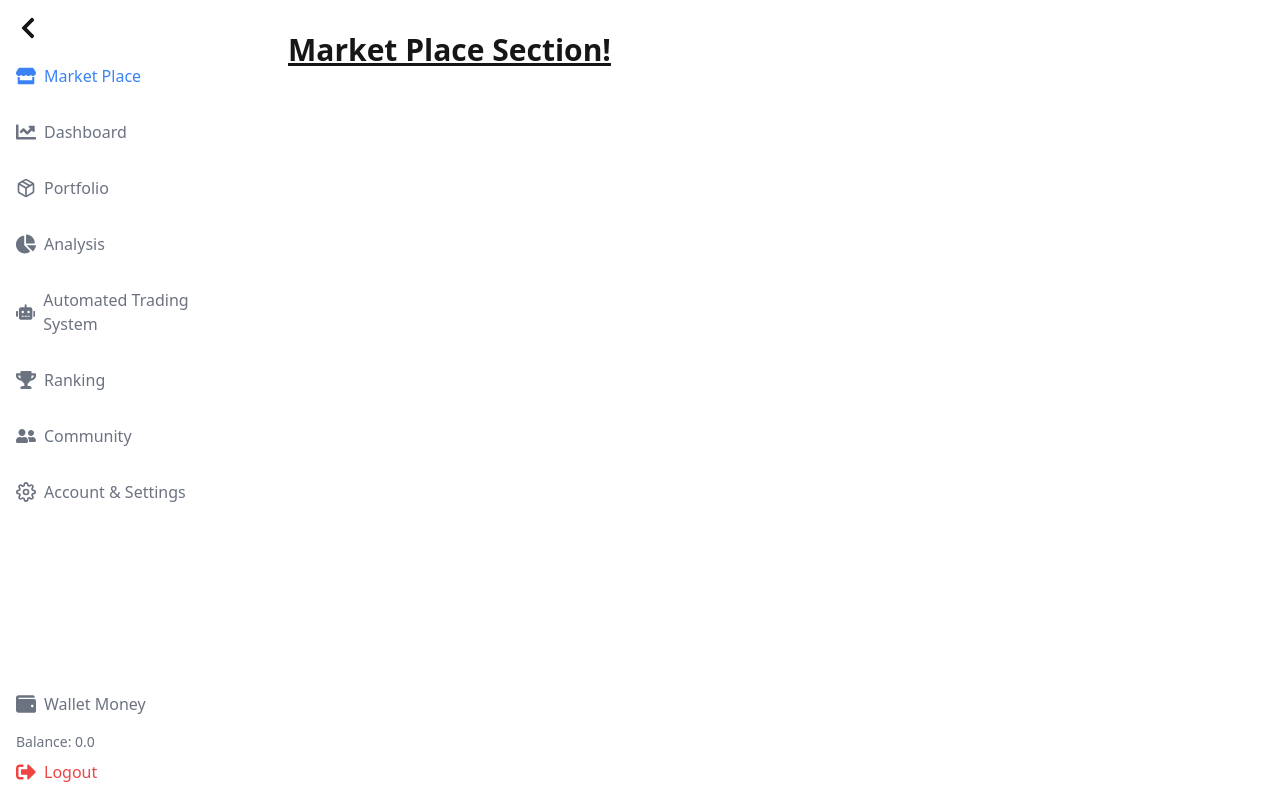
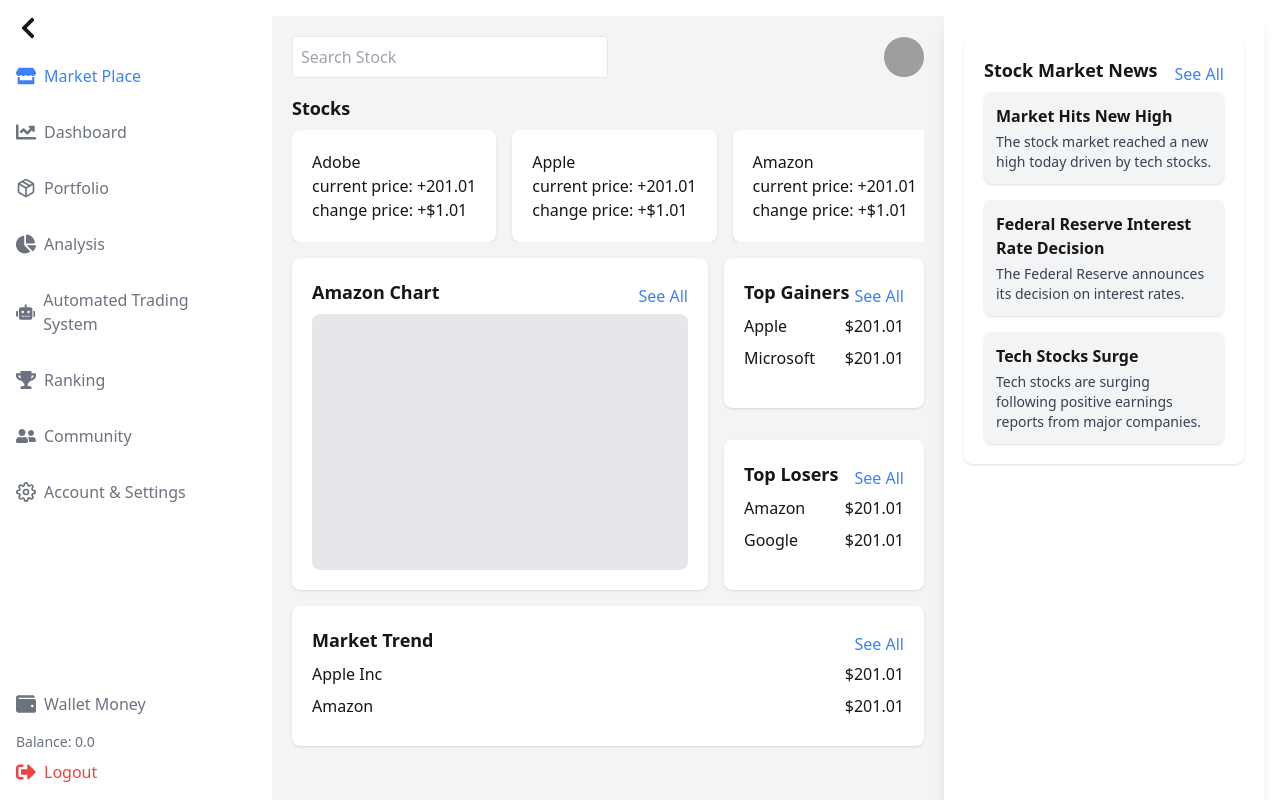
Before and after one commit to karthikreddy-7/InfyTrade, a React (Create React App) app in the folder frontend/infytradefe/: page / in a window 1280 px wide. Both pictures are taken after a click on the button "Go to MarketPlace". Built offline with nearby package versions, Linux system fonts and the light colour scheme; grey boxes are pictures that could not be loaded.

Commit message:
added maketplace changes

```diff
--- a/frontend/infytradefe/src/components/marketplace/Marketplace.js
+++ b/frontend/infytradefe/src/components/marketplace/Marketplace.js
@@ -1,13 +1,118 @@
-import React from "react";
+import React, { useState } from 'react';
 
 const Marketplace = () => {
+  const [isSidebarCollapsed, setIsSidebarCollapsed] = useState(false);
+
+  const toggleSidebar = () => {
+    setIsSidebarCollapsed(!isSidebarCollapsed);
+  };
+
   return (
-    <div className="flex h-screen">
-      <div className="flex-1 p-4">
-        <h1 className="text-3xl font-bold underline">Market Place Section!</h1>
-      </div>
+    <div className="min-h-screen bg-gray-100 flex">
+      {/* Main Content */}
+      <main className="flex-1 p-5 overflow-y-auto">
+        <header className="flex items-center justify-between mb-4">
+          <input
+            type="text"
+            placeholder="Search Stock"
+            className="p-2 border rounded w-1/2"
+          />
+          <img
+            src="path-to-profile-picture.jpg"
+            alt="Profile"
+            className="w-10 h-10 rounded-full"
+          />
+        </header>
+
+        <div className="mb-4">
+          <h2 className="text-lg font-semibold mb-2">Stocks</h2>
+          <div className="flex space-x-4 overflow-x-auto">
+            {["Adobe", "Apple", "Amazon", "Microsoft", "Google"].map((stock) => (
+              <div key={stock} className="bg-white p-5 rounded-lg shadow min-w-max">
+                <span>{stock}</span>
+                <div>current price: +201.01</div>
+                <div>change price: +$1.01</div>
+              </div>
+            ))}
+          </div>
+        </div>
+
+        <div className="grid grid-cols-1 lg:grid-cols-3 gap-4 mb-4">
+          <div className="bg-white p-5 rounded-lg shadow col-span-2">
+            <div className="flex items-center justify-between">
+              <h2 className="text-lg font-semibold mb-2">Amazon Chart</h2>
+              <button className="text-blue-500">See All</button>
+            </div>
+            <div className="bg-gray-200 h-64 rounded-lg"></div>
+          </div>
+
+          <div className="grid grid-cols-1 gap-4 col-span-1">
+            <div className="bg-white p-5 rounded-lg shadow mb-4">
+              <div className="flex items-center justify-between">
+                <h2 className="text-lg font-semibold mb-2">Top Gainers</h2>
+                <button className="text-blue-500">See All</button>
+              </div>
+              {["Apple", "Microsoft"].map((stock) => (
+                <div key={stock} className="mb-2 flex justify-between">
+                  <span>{stock}</span>
+                  <span>$201.01</span>
+                </div>
+              ))}
+            </div>
+
+            <div className="bg-white p-5 rounded-lg shadow">
+              <div className="flex items-center justify-between">
+                <h2 className="text-lg font-semibold mb-2">Top Losers</h2>
+                <button className="text-blue-500">See All</button>
+              </div>
+              {["Amazon", "Google"].map((stock) => (
+                <div key={stock} className="mb-2 flex justify-between">
+                  <span>{stock}</span>
+                  <span>$201.01</span>
+                </div>
+              ))}
+            </div>
+          </div>
+        </div>
+
+        <div className="bg-white p-5 rounded-lg shadow">
+          <div className="flex items-center justify-between">
+            <h2 className="text-lg font-semibold mb-2">Market Trend</h2>
+            <button className="text-blue-500">See All</button>
+          </div>
+          {["Apple Inc", "Amazon"].map((company) => (
+            <div key={company} className="mb-2 flex justify-between">
+              <span>{company}</span>
+              <span>$201.01</span>
+            </div>
+          ))}
+        </div>
+      </main>
+
+      {/* Right Sidebar */}
+      <aside className="w-80 bg-white p-5 shadow-lg overflow-y-auto flex flex-col">
+        <div className="bg-white p-5 rounded-lg shadow mb-4">
+          <div className="flex items-center justify-between">
+            <h2 className="text-lg font-semibold mb-2">Stock Market News</h2>
+            <button className="text-blue-500">See All</button>
+          </div>
+          <div className="space-y-4">
+            {[
+              { title: "Market Hits New High", description: "The stock market reached a new high today driven by tech stocks." },
+              { title: "Federal Reserve Interest Rate Decision", description: "The Federal Reserve announces its decision on interest rates." },
+              { title: "Tech Stocks Surge", description: "Tech stocks are surging following positive earnings reports from major companies." },
+            ].map((news, index) => (
+              <div key={index} className="bg-gray-100 p-3 rounded-lg shadow">
+                <h3 className="font-semibold text-md mb-1">{news.title}</h3>
+                <p className="text-sm text-gray-700">{news.description}</p>
+              </div>
+            ))}
+          </div>
+        </div>
+      </aside>
     </div>
   );
 };
 
+
 export default Marketplace;
```
